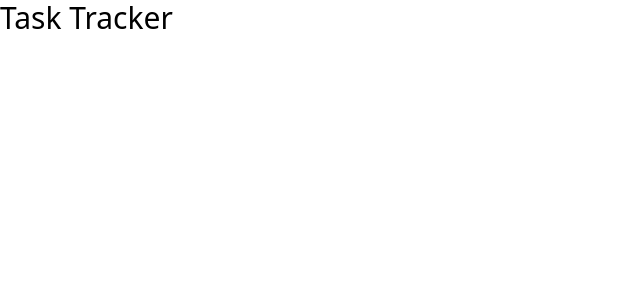
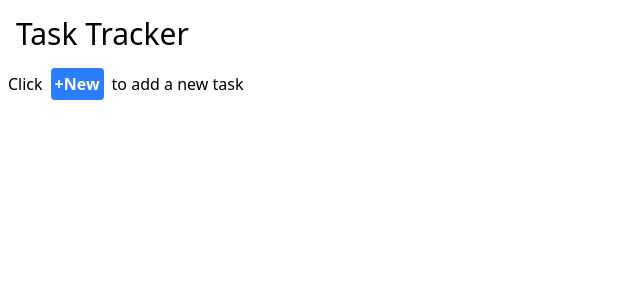
Before and after one commit to Nd3ritu/reactRecap, a React app in the folder youtubeFinds/taskTracker/: page / in a window 1280 px wide. Shown: the top 300 px of the page, without its empty margins (0-640 px from the left). Built offline with nearby package versions, Linux system fonts and the light colour scheme; the HTML template or start-up script is replaced by a standard one.

Commit message:
setting up usestate functionality on +NEW button for conditional rendering

```diff
--- a/youtubeFinds/taskTracker/src/App.jsx
+++ b/youtubeFinds/taskTracker/src/App.jsx
@@ -1,4 +1,4 @@
-
+import Addtask from "./components/Addtask"
 
 function App() {
 
@@ -6,7 +6,12 @@ function App() {
   return (
     <>
     <div>
-      <h1 className="text-3xl ">Task Tracker</h1>
+      <h1 className="text-3xl p-4 ">Task Tracker</h1>
+      <div className="flex  flex-row items-center">
+        <p className="pl-2 pr-2">Click </p>
+      < Addtask />
+      <p className="pl-2">to add a new task</p>
+      </div>
     </div>
 
     </>
--- a/youtubeFinds/taskTracker/src/components/Addtask.jsx
+++ b/youtubeFinds/taskTracker/src/components/Addtask.jsx
@@ -4,7 +4,7 @@ export default function Addtask() {
     return (
         <>
 
-        <button>+New</button>
+        <button className="bg-blue-500 hover:bg-blue-700 text-white font-bold py-1 px-1 rounded " >+New</button>
 
 
 
```
